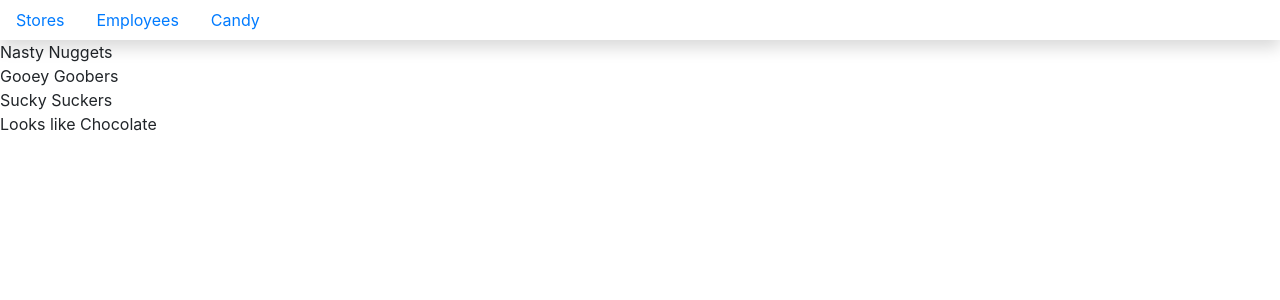
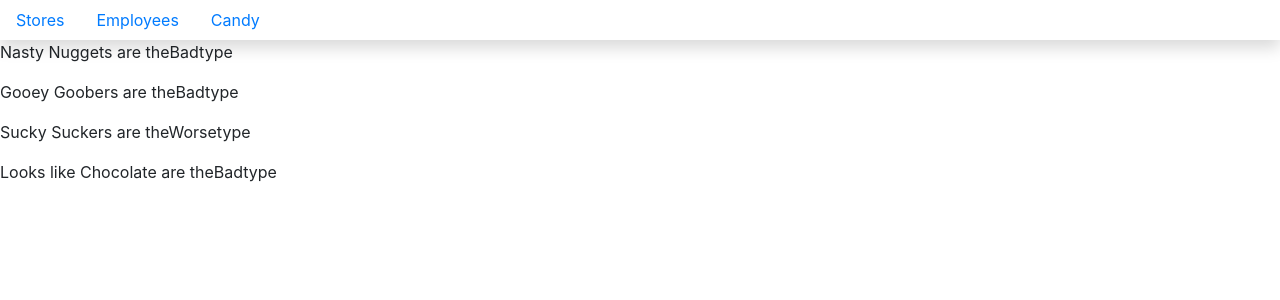
Before and after one commit to Scott47/Kandy-Korner, a React (Create React App) app: page /Candy in a window 1280 px wide. Shown: the top 300 px of the page. Built offline with nearby package versions, Linux system fonts and the light colour scheme.

Commit message:
passed state variable of candyTypes from Application Views component to CandyList component and used the find() array method when displaying the candies with related candyTypes

```diff
--- a/src/Components/ApplicationViews.js
+++ b/src/Components/ApplicationViews.js
@@ -20,14 +20,14 @@ export default class ApplicationViews extends Component {
     ]
     candyTypes = [
         {id: 1, name: "Bad"},
-        {id: 1, name: "Worse"},
-        {id: 1, name: "Worser"}
+        {id: 2, name: "Worse"},
+        {id: 3, name: "Worser"}
     ]
     candies = [
-        {id: 1, name: "Nasty Nuggets"},
-        {id: 2, name: "Gooey Goobers"},
-        {id: 3, name: "Sucky Suckers"},
-        {id: 4, name: "Looks like Chocolate"}
+        {id: 1, candyTypeId: 1, name: "Nasty Nuggets"},
+        {id: 2, candyTypeId: 1, name: "Gooey Goobers"},
+        {id: 3, candyTypeId: 2, name: "Sucky Suckers"},
+        {id: 4, candyTypeId: 1, name: "Looks like Chocolate"}
     ]
 
 state = {
@@ -36,15 +36,7 @@ state = {
     candyTypes: this.candyTypes,
     candies: this.candies
 }
-// render() {
-//     return (
-//         <article className="kandy">
-//             <StoreList stores={this.state.stores} />
-//             <EmployeeList employees={this.state.employees} />
-//             <CandyList candies={this.state.candies} />
-//         </article>
-//     )
-// }
+
 render() {
     return (
         <React.Fragment>
@@ -52,11 +44,12 @@ render() {
                 return <StoreList stores={this.state.stores} />
             }} />
             <Route path="/Candy" render={(props) => {
-                return <CandyList candies={this.state.candies} />
+                return <CandyList candies={this.state.candies} candyTypes={this.state.candyTypes} />
             }} />
             <Route path="/Employees" render={(props) => {
                 return <EmployeeList employees={this.state.employees} />
             }} />
+
         </React.Fragment>
     )
 }
--- a/src/Components/Candy/CandyList.js
+++ b/src/Components/Candy/CandyList.js
@@ -7,7 +7,14 @@ export default class CandyList extends Component {
       {
         this.props.candies.map(candy =>
             <div key={candy.id}>
-                {candy.name}
+                <p> {candy.name}  are the
+                {
+                  this.props.candyTypes
+                  .find(candyType => candyType.id === candy.candyTypeId)
+                  .name
+                }
+                type
+                </p>
             </div>
         )
       }
```
